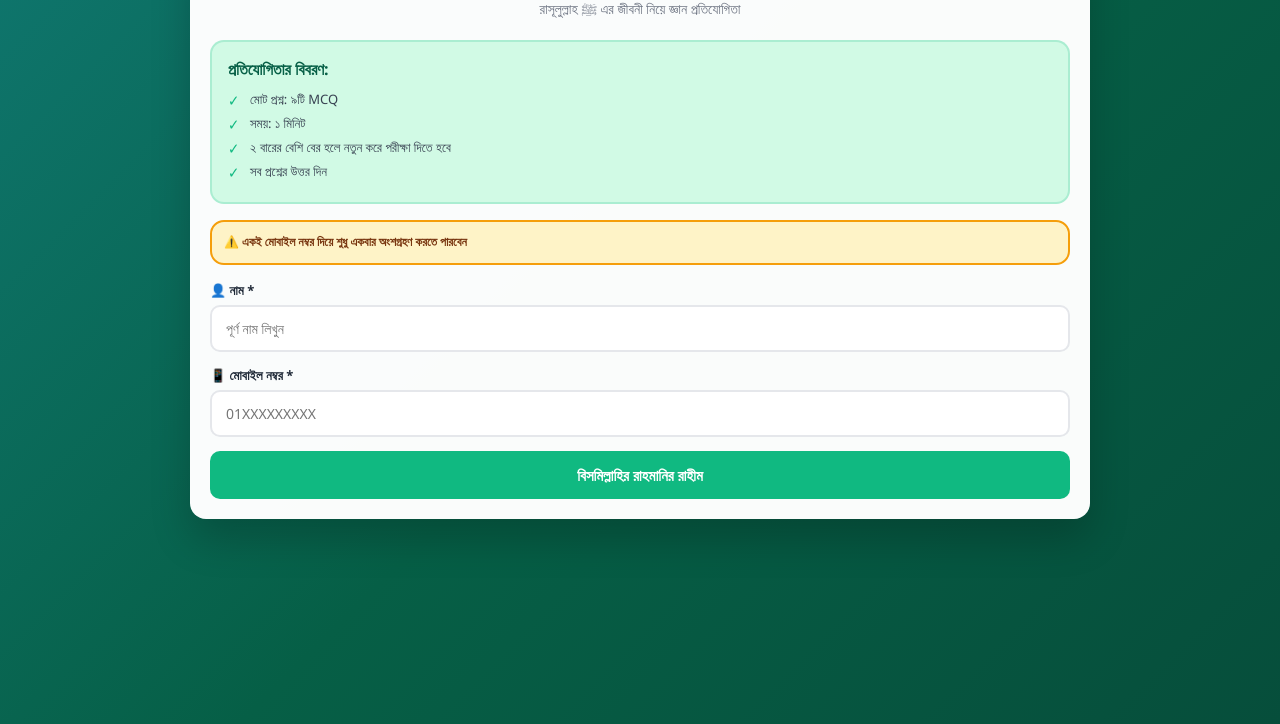
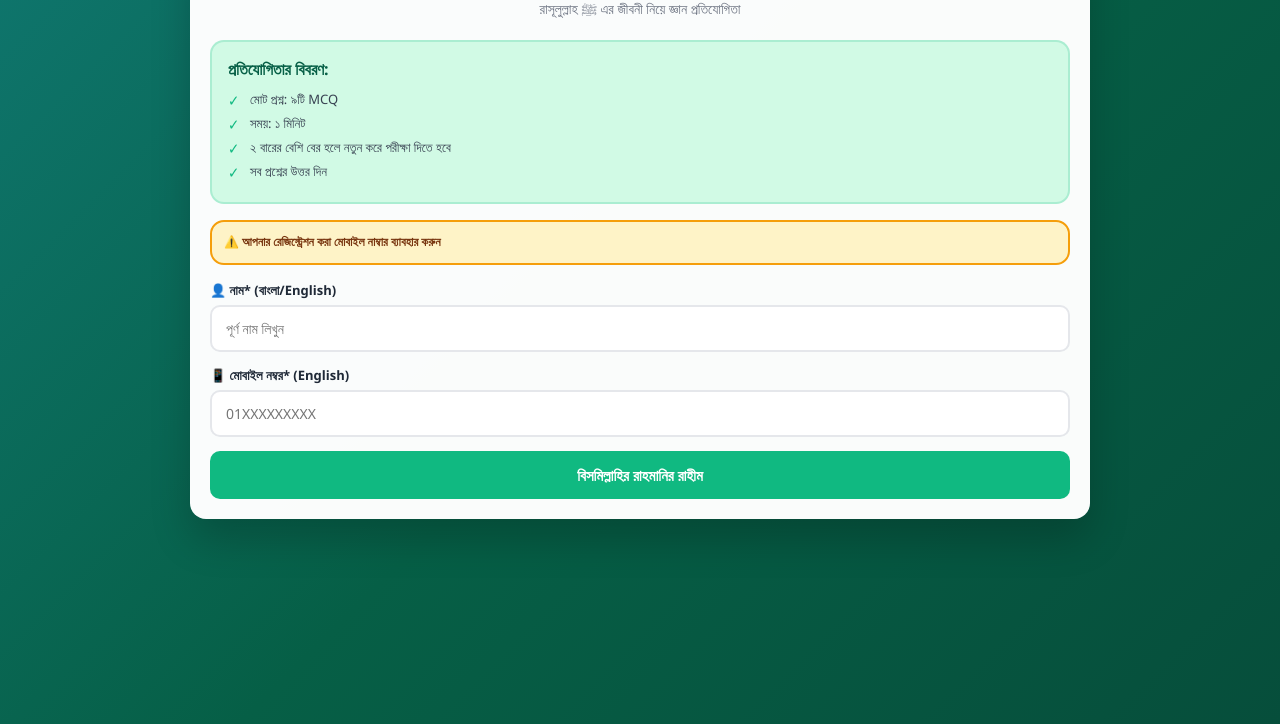
Before and after one commit to gazipurmuslimssociety/seeratquiz-groupB-2025, a plain HTML site: page index.html in a window 1280 px wide. Shown: the part 76-800 px from the top of the page. Drawn offline with Linux system fonts and the light colour scheme.

Commit message:
Update index.html

```diff
--- a/index.html
+++ b/index.html
@@ -905,11 +905,11 @@ function getBengaliOption(index) {
                 '<li>২ বারের বেশি বের হলে নতুন করে পরীক্ষা দিতে হবে</li>' +
                 '<li>সব প্রশ্নের উত্তর দিন</li>' +
                 '</ul></div>' +
-                '<div class="warning-box"><p>⚠️ একই মোবাইল নম্বর দিয়ে শুধু একবার অংশগ্রহণ করতে পারবেন</p></div>' +
-                '<div class="form-group"><label>👤 নাম *</label>' +
-                '<input type="text" id="name" placeholder="পূর্ণ নাম লিখুন"></div>' +
-                '<div class="form-group"><label>📱 মোবাইল নম্বর *</label>' +
-                '<input type="tel" id="phone" placeholder="01XXXXXXXXX" maxlength="11"></div>' +
+                '<div class="warning-box"><p>⚠️ আপনার রেজিস্ট্রেশন করা মোবাইল নাম্বার ব্যাবহার করুন</p></div>' +
+                '<div class="form-group"><label>👤 নাম* (বাংলা/English)</label>' +
+                '<input type="text" id="name" placeholder="পূর্ণ নাম লিখুন" ></div>' +
+                '<div class="form-group"><label>📱 মোবাইল নম্বর* (English)</label>' +
+                '<input type="tel" id="phone" placeholder="01XXXXXXXXX"  maxlength="11"></div>' +
                 '<button class="btn btn-primary" onclick="startQuiz()">বিসমিল্লাহির রাহমানির রাহীম</button>' +
                 '</div></div>';
             return html;
```
